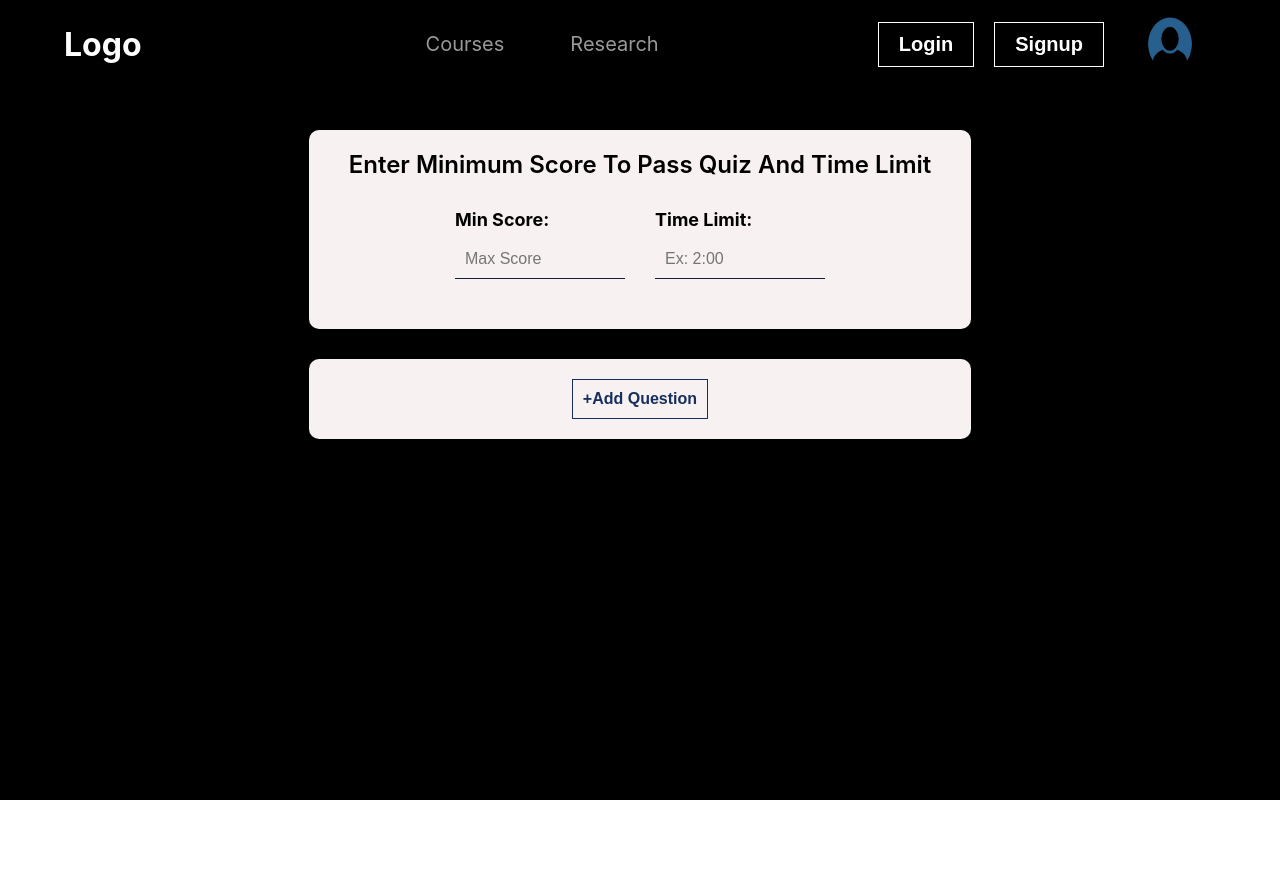
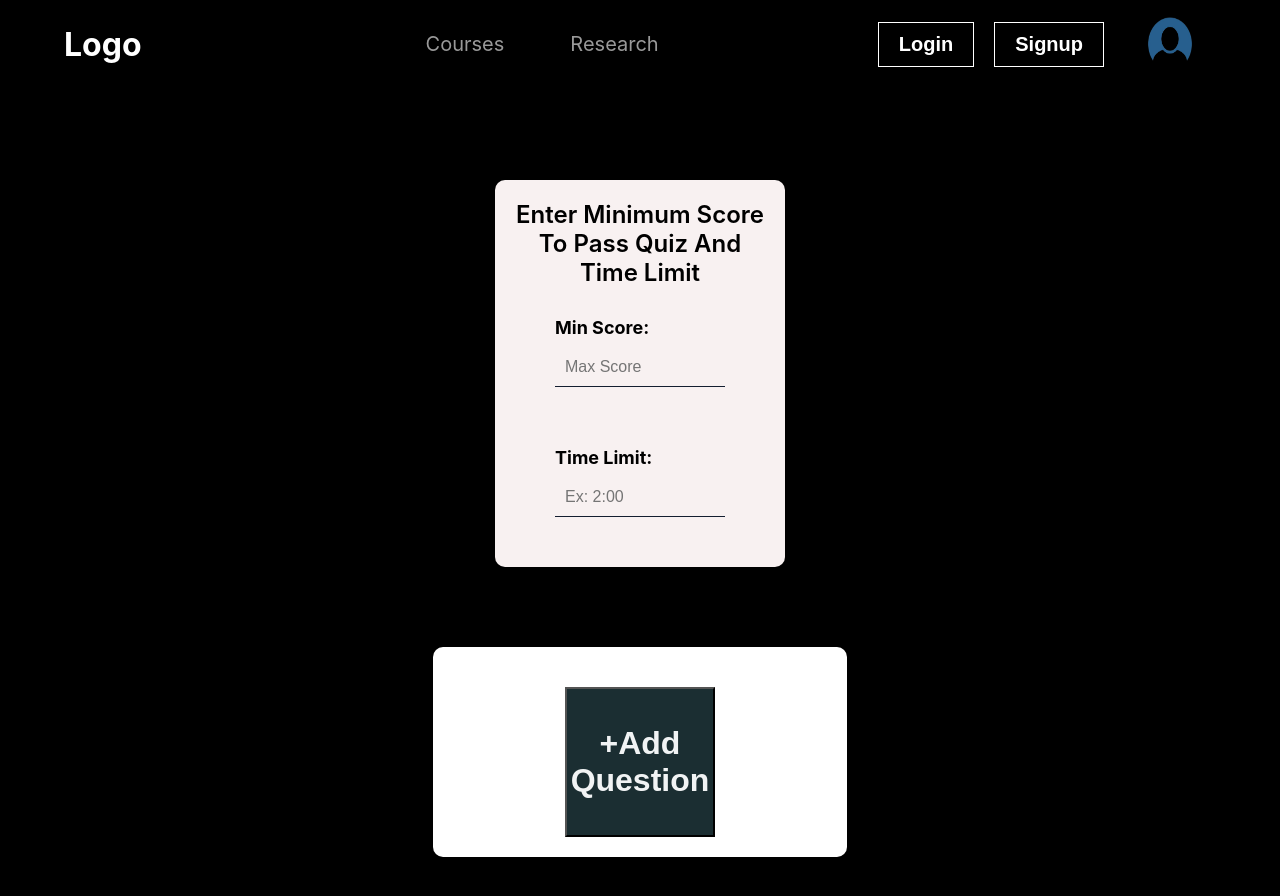
Before and after one commit to joetiger2222/researcher-website, a React (Create React App) app: page /AddQuizToCourse/1 in a window 1280 px wide. Shown: the top 896 px of the page. Before the commit the page ends 800 px from the top, so only its background shows below. Built offline with nearby package versions, Linux system fonts and the light colour scheme.

Commit message:
addQuizToSection AddQuestion

```diff
--- a/src/components/AddQuizToSection.js
+++ b/src/components/AddQuizToSection.js
@@ -328,15 +328,12 @@ export default function AddQuizToSection() {
             >
               <span>+</span>Add Question
             </button>
-              {allQuestions.length>0 &&
-              <button className="buttonbtn button-arounder" onClick={sendQuizData}>
-            Submit{" "}
-          </button>}
-            </div>
           </div>
 
         {/* <button onClick={sendQuizData}>Submit</button> */}
-
+        <button className="buttonbtn button-arounder" onClick={sendQuizData}>
+          Submit{" "}
+        </button>
         {/* <div>
         <button
         id="btn"
@@ -364,5 +361,7 @@ export default function AddQuizToSection() {
       </div>
 
     </div>
+    </div>
+
   );
 }
--- a/src/css/AddQuizToSection.css
+++ b/src/css/AddQuizToSection.css
@@ -15,7 +15,8 @@
   background-color: black;
 }
 .quizHeaderAndBtn {
-  width: 100%;
+  margin-top: 50px;
+  width: 40%;
   padding: 20px;
   background-color: var(--background-color);
   border-radius: 10px;
@@ -70,33 +71,18 @@
 }
 
 .quizQiestionsDiv {
-         /* margin-top: 50px; */
+  margin-top: 50px;
   margin-bottom: 50px;
-    width: 100%;
+  width: 60%;
   padding: 20px;
-    background-color: var(--background-color);
+  background-color: white;
   border-radius: 10px;
   display: flex;
-    /* column-gap: 50px; */
+  column-gap: 50px;
+  flex-direction: column;
   row-gap: 20px;
-    justify-content: center;
   flex-wrap: wrap;
   align-items: center;
-    /* padding: 45px 100px; */
-}
-.InputInQuestion{
-  width: 100%;
-  padding: 10px 10px;
-  font-size: 17px;
-  color: #323232;
-  margin-bottom: 30px;
-  margin-left: 10px;
-  border: none;
-  border-bottom: 1px solid black;
-  outline: none;
-  border-right: none;
-  letter-spacing: 1px;
-  background: transparent;
 }
 .ContQuestionTempAndAddQ{
   display: flex;
@@ -161,26 +147,21 @@
   cursor: pointer;
 }
 .addQuestionbtn{
-     /* width: 150px; */
-    /* height: 150px; */
+  width: 150px;
+  height: 150px;
   display: flex;
   flex-direction: column;
   justify-content: center;
   align-items: center;
-    /* border-radius: 10px; */
-    background-color: transparent;
-    color: #182f5d;
+  border-radius: 10px;
+  background-color: rgb(20, 36, 158);
+  color: white;
   font-weight: bold;
   row-gap: 20px;
-    padding: 10px;
-    border: 1px solid #182f5d;
-    font-size: 16px;
+  padding: 3px;
+  font-size: 14px;
   transition: all 0.3s ease;
   align-self: flex-end;
-
-}
-.addQuestionbtn:hover{
-  color: var(--background-color);
 }
 
 .addQuestionbtn>span{
@@ -454,6 +435,9 @@ svg path{
 }
 
 .button-arounder {
+  font-size: 2rem;
+  background: hsl(190deg, 30%, 15%);
+  color: hsl(190deg, 10%, 95%);
 
   box-shadow: 0 0px 0px hsla(190deg, 15%, 5%, .2);
   transform: translateY(0);
@@ -461,11 +445,18 @@ svg path{
   border-top-right-radius: 0px;
   border-bottom-left-radius: 0px;
   border-bottom-right-radius: 0px;
-
   --dur: .15s;
   --delay: .15s;
   --radius: 16px;
 
+  transition:
+    border-top-left-radius var(--dur) var(--delay) ease-out,
+    border-top-right-radius var(--dur) calc(var(--delay) * 2) ease-out,
+    border-bottom-right-radius var(--dur) calc(var(--delay) * 3) ease-out,
+    border-bottom-left-radius var(--dur) calc(var(--delay) * 4) ease-out,
+    box-shadow calc(var(--dur) * 4) ease-out,
+    transform calc(var(--dur) * 4) ease-out,
+    background calc(var(--dur) * 4) steps(4, jump-end);
 }
 
 .button-arounder:hover,
```
Lines whose indentation alone changed are shown as unchanged.
